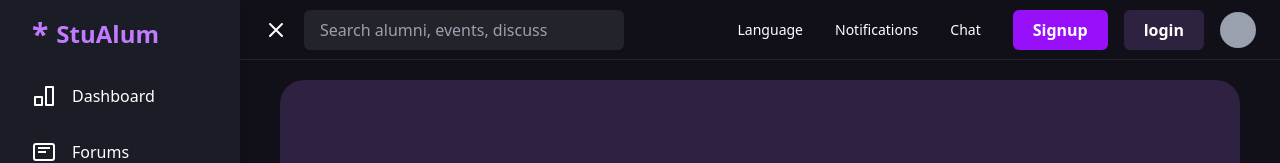
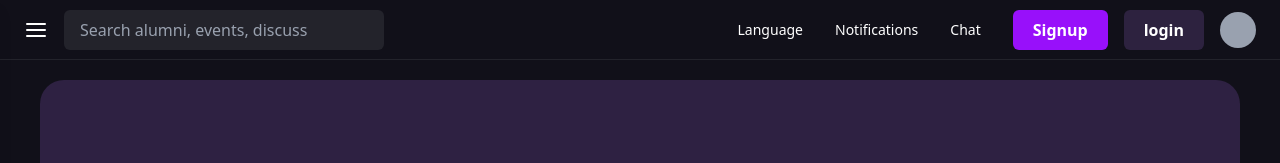
Before and after one commit to Devasiya/StuAlum, a React (Vite) app in the folder frontend/: page / in a window 1280 px wide. Shown: the top 163 px of the page. Built offline with nearby package versions, Linux system fonts and the light colour scheme.

Commit message:
home page updated

```diff
--- a/frontend/src/pages/home.jsx
+++ b/frontend/src/pages/home.jsx
@@ -16,7 +16,7 @@ import Footer from '../components/Footer';
 const SIDEBAR_WIDTH = 240;
 
 const Home = () => {
-  const [sidebarOpen, setSidebarOpen] = useState(true);
+  const [sidebarOpen, setSidebarOpen] = useState(false);
 
   return (
     <div className="flex bg-[#111019] min-h-screen">
```
